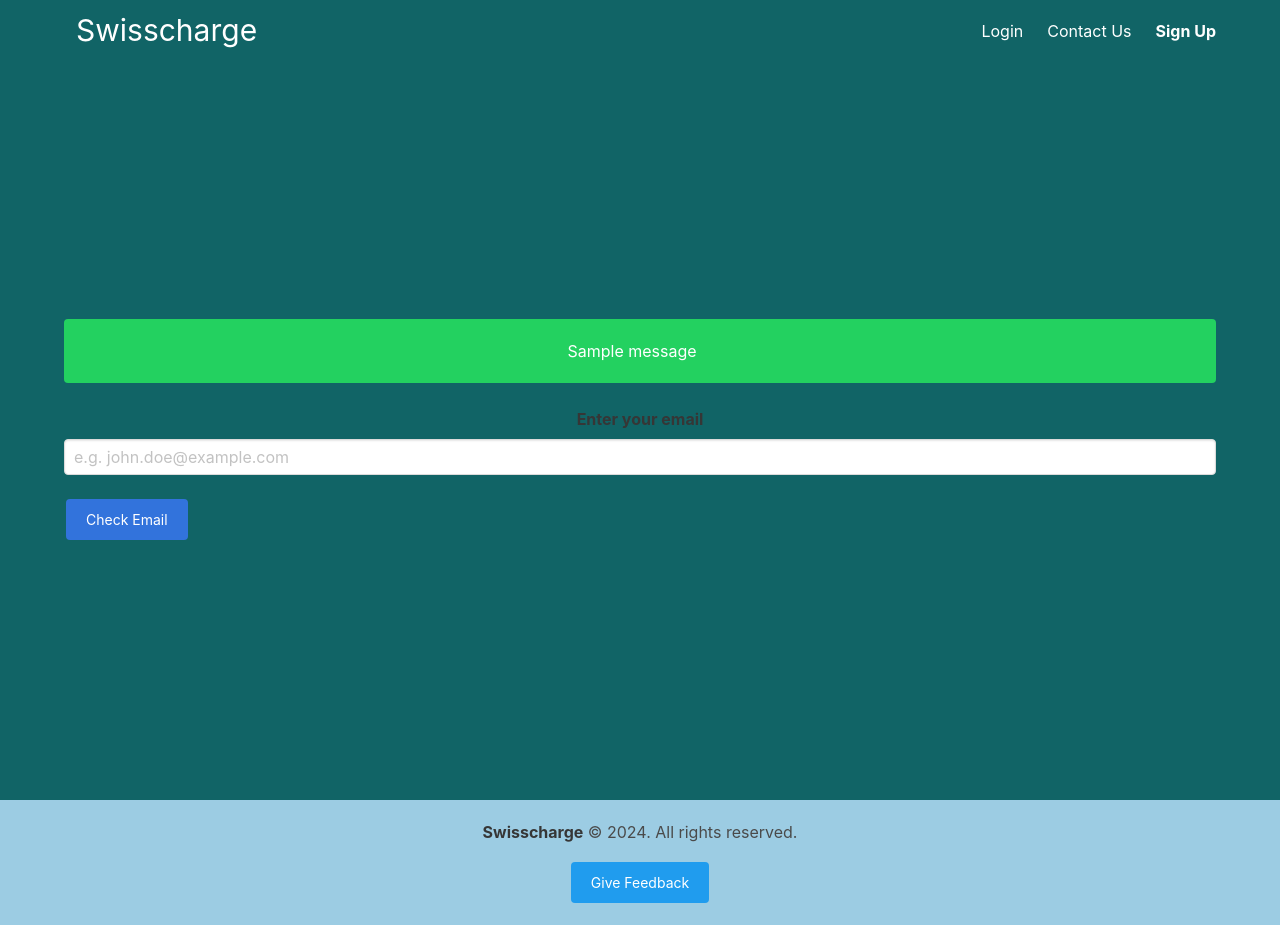
After one commit to bartschliam/desk-parking-booking, a Flask app: page /reset_password_request in a window 1280 px wide. The commit adds this page. Run offline with Flask 3, Linux system fonts and the light colour scheme; tables that the repository leaves empty hold one stand-in row (values such as "Sample post"); one stand-in notice (Sample message) is shown.

Commit message:
Added email reset feature and new requirements.txt

```diff
--- a/project/main.py
+++ b/project/main.py
@@ -1,16 +1,22 @@
-from flask import Blueprint, render_template, redirect, url_for, flash, request, session, send_file, jsonify
+from flask import Blueprint, render_template, redirect, url_for, flash, request, session, send_file, jsonify, render_template_string
 from flask_login import login_required, current_user
 from flask_mail import Mail, Message
 import os
 from datetime import datetime, time as dt_time
 from .__init__ import db
-from .__init__ import create_app
+from .__init__ import create_app, flash_messages
 from dotenv import load_dotenv
 from .models import User, Feedback, Office, Room, Desk, Parking, Booking
 from sqlalchemy import desc, func
 from apscheduler.schedulers.background import BackgroundScheduler
 from pytz import timezone
 import pytz
+from itsdangerous.serializer import Serializer
+from itsdangerous.url_safe import URLSafeSerializer
+from itsdangerous import BadSignature
+from passlib.hash import sha256_crypt
+from markupsafe import Markup
+
 
 load_dotenv()
 env_suffix = os.getenv('ENVIRONMENT')
@@ -28,6 +34,23 @@ mail = Mail(app)
 application = app
 zurich_tz = timezone('Europe/Zurich')
 utc_tz = timezone('UTC')
+
+reset_password_email_html_content = """
+<p>Hello,</p>
+<p>You are receiving this email because you requested a password reset for your account.</p>
+<p>
+    To reset your password
+    <a href="{{ reset_password_url }}">click here</a>.
+</p>
+<p>
+    Alternatively, you can paste the following link in your browser's address bar: <br>
+    {{ reset_password_url }}
+</p>
+<p>If you have not requested a password reset please contact someone from the development team.</p>
+<p>
+    Thank you!
+</p>
+"""
 
 
 def update_desks_parkings(desk_id, parking_id):
@@ -261,11 +284,11 @@ def feedback():
 
             msg = Message(
                 subject='New Feedback Form Submitted',
-                sender='simplesolar.ie@gmail.com',
-                recipients=['simplesolar.ie@gmail.com']
+                sender=os.getenv('MAIL_EMAIL'),
+                recipients=[os.getenv('MAIL_EMAIL')]
             )
-            msg.body = f"Company name: {name}\nEmail address: {email_address}\nFeedback: {feedback_text}"
-            mail.send(msg)
+            msg.body = f"Name: {name}\nEmail address: {email_address}\nFeedback: {feedback_text}"
+            send_mail(msg)
             return redirect(url_for('feedback'))
         else:
             flash('All fields are required.', 'danger')
@@ -273,11 +296,90 @@ def feedback():
     return render_template('feedback.html')
 
 
-def flash_messages():
-    messages = session.get('flash_messages', [])
-    for message in messages:
-        flash(message[0], message[1])
-    session['flash_messages'] = []
+def send_mail(message):
+    mail.send(message)
+    return
+
+
+def generate_reset_password_token(self):
+    serializer = URLSafeSerializer(app.config['SECRET_KEY'])
+    return serializer.dumps(self.email, salt=self.password)
+
+
+def send_reset_password_email(user):
+    reset_password_url = url_for('reset_password', token=generate_reset_password_token(user), user_id=user.id, _external=True)
+    safe_reset_password_url = Markup(reset_password_url)
+
+    msg = Message(
+        subject='Reset your password',
+        sender=os.getenv('MAIL_EMAIL'),
+        recipients=[user.email]
+    )
+    msg.html = render_template_string(reset_password_email_html_content, reset_password_url=safe_reset_password_url)
+    send_mail(msg)
+    return
+
+
+@app.route('/reset_password_request', methods=['GET', 'POST'])
+def reset_password_request():
+    if request.method == 'POST':
+        email = request.form.get('email')
+        user = User.query.filter_by(email=email).first()
+        if not user:
+            session['flash_messages'].append(('Email not found', 'error'))
+            flash_messages()
+            return redirect(url_for('reset_password_request'))
+        send_reset_password_email(user)
+        session['flash_messages'].append(('Instructions sent if the email exists', 'success'))
+        flash_messages()
+    return render_template('reset_password_request.html')
+
+
+@app.route('/reset_password', methods=['GET', 'POST'])
+def reset_password():
+    if request.method == 'GET':
+        token = request.args.get('token')
+        user_id = request.args.get('user_id')
+    else:
+        token = request.form.get('token')
+        user_id = request.form.get('user_id')
+    if current_user.is_authenticated:
+        return redirect(url_for('index'))
+    user = User.query.filter_by(id=user_id).first()
+    if user is None:
+        session['flash_messages'].append(("Did not find user", "error"))
+        flash_messages()
+        return render_template('login.html')
+    serializer = URLSafeSerializer(app.config['SECRET_KEY'])
+    try:
+        token_user_email = serializer.loads(
+            token,
+            salt=user.password
+        )
+    except BadSignature:
+        session['flash_messages'].append(("Bad token", "error"))
+        flash_messages()
+        return render_template('login.html')
+    if token_user_email != user.email:
+        session['flash_messages'].append(("Email doesn't match", "error"))
+        flash_messages()
+        return render_template('login.html')
+    if request.method == 'POST':
+        password1 = request.form.get('password1')
+        password2 = request.form.get('password2')
+        if not password1 or not password2:
+            session['flash_messages'].append(("Password can't be empty", "error"))
+            flash_messages()
+        if password1 != password2:
+            session['flash_messages'].append(('Passwords do not match', 'error'))
+            flash_messages()
+        password = sha256_crypt.hash(password1)
+        user.password = password
+        db.session.commit()
+        session['flash_messages'].append(('Password reset', 'success'))
+        flash_messages()
+        return render_template('index.html')
+    return render_template('reset_password.html', token=token, user_id=user_id)
 
 
 '''
--- a/project/templates/login.html
+++ b/project/templates/login.html
@@ -30,7 +30,7 @@
       </div>
       <button class="button is-block is-info is-large is-fullwidth">Login</button>
     </form>
-    <button class="btn is-block is-info is-large is-fullwidth" type="button" id="forgot_password">Forgot Password</button>
+    <a class="button is-block is-danger is-medium is-fullwidth" type="button" id="forgot_password" href="/reset_password_request">Forgot Password</a>
   </div>
 </div>
 {% endblock %}
--- a/project/templates/profile.html
+++ b/project/templates/profile.html
@@ -22,7 +22,7 @@
             </fieldset>
             <button class="button is-block is-info is-large is-fullwidth" type="submit">Save</button>
         </form>
-        <form method="POST" action="/reset_password">
+        <form method="POST" action="/reset_password_logged_in">
             <fieldset>
                 <legend>Reset Password</legend>
                 <div class="control">
--- /dev/null
+++ b/project/templates/reset_password_request.html
@@ -0,0 +1,27 @@
+{% extends "base.html" %}
+
+{% block content %}
+{% with messages = get_flashed_messages(with_categories=true) %}
+    {% for category, message in messages %}
+    {% if category == 'success' %}
+        <div class="notification is-success">{{ message }}</div>
+    {% else %}
+        <div class="notification is-danger">{{ message }}</div>
+    {% endif %}
+    {% endfor %}
+{% endwith %}
+
+<!-- Email form -->
+<form action="/reset_password_request" method="POST">
+    <div class="field">
+        <label class="label">Enter your email</label>
+        <div class="control">
+            <input class="input" type="email" name="email" placeholder="e.g. john.doe@example.com" required>
+        </div>
+    </div>
+
+    <div class="control">
+        <button class="button is-link" type="submit">Check Email</button>
+    </div>
+</form>
+{% endblock %}
```
Also changed, not shown: project/__init__.py (+8 -1 lines), project/auth.py (+5 -11 lines), project/templates/reset_password.html (added, +33 -0 lines), requirements.txt (+15 -1 lines).
